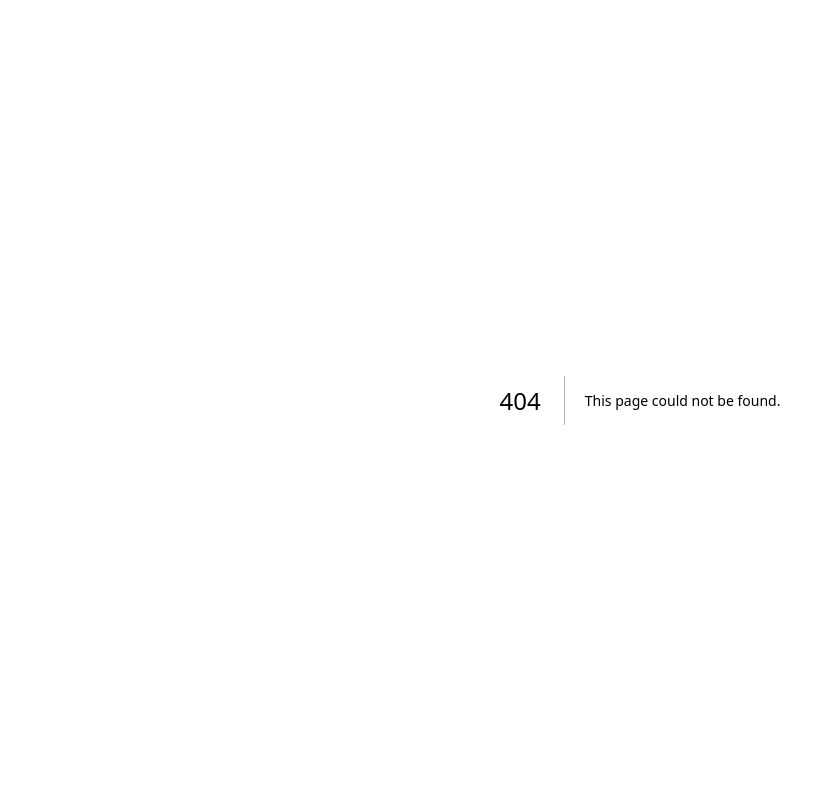
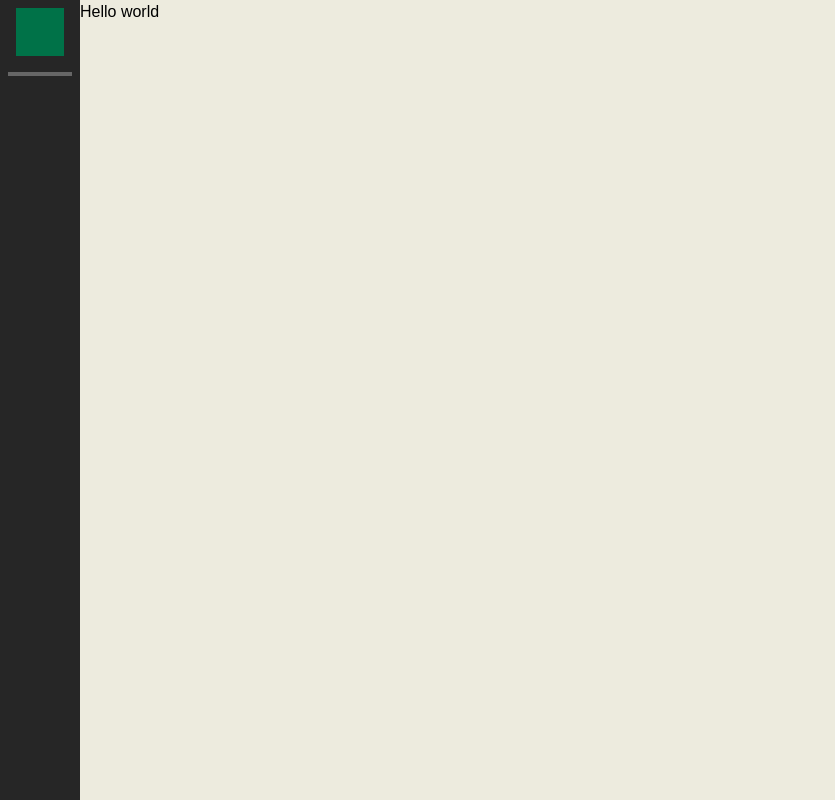
Before and after one commit to Powerboy2015/boer-bert-registratiesysteem, a Next.js app in the folder next.js/: page /admin/reserveringen in a window 1280 px wide. Before the commit this address had no page. Shown: the whole page, without its empty margins (0-835 px from the left). Built offline with nearby package versions, Linux system fonts and the light colour scheme.

Commit message:
admin dashboard nav bar

```diff
--- /dev/null
+++ b/next.js/src/app/admin/components/NavbarIcon.tsx
@@ -0,0 +1,14 @@
+import { ReactNode } from "react"
+
+
+interface NavBarIconProps {
+    children: ReactNode
+}
+
+export default function NavBarIcon({children}:NavBarIconProps) {
+    return(
+        <>
+        {children}
+        </>
+    )
+}
--- /dev/null
+++ b/next.js/src/app/admin/components/Separator.tsx
@@ -0,0 +1,7 @@
+export default function Separator() {
+    return(
+        <>
+        <span className="w-full h-1 bg-[#666666]"></span>
+        </>
+    )
+}
--- /dev/null
+++ b/next.js/src/app/admin/components/mobileNavBar.tsx
@@ -0,0 +1,26 @@
+import Separator from "./Separator";
+import { Schedule } from "@mui/icons-material";
+
+export default function MobileNavBar() {
+    return (
+        <div id="navbar" className="w-full md:w-20 md:h-full h-16 bg-[#262626] p-4 md:p-2">
+
+            {/* Mobile banner */}
+            <div id="mobile-banner" className="md:hidden w-full h-full flex justify-between items-center">
+            <span id="randicon" className="h-12 w-9 bg-[#007248]"></span>
+            <p id="page-title" className="text-2xl">Reserveringen</p>
+            <span id="randicon2" className="h-12 w-9 opacity-0"></span>
+            </div>
+
+            {/* Desktop sidebar */}
+            <div id="desktop-sidebar" className="hidden md:flex flex-col gap-4 items-center justify-start w-full h-full">
+                <span id="icon" className="w-12 h-12 bg-[#007248]"></span>
+                <Separator/>
+                <span>
+
+                </span>
+            </div>
+        </div>
+
+    );
+}
--- /dev/null
+++ b/next.js/src/app/admin/layout.tsx
@@ -0,0 +1,19 @@
+import "./whatthefuck.css";
+import MobileNavBar from "./components/mobileNavBar";
+
+export default function RootLayout({
+  children,
+}: Readonly<{
+  children: React.ReactNode;
+}>) {
+  return (
+    <>
+    <div id="content" className="bg-[#EDEBDE] w-full h-full flex flex-col md:flex-row">
+    <MobileNavBar/>
+    <main className="text-black">
+    {children}
+    </main>
+    </div>
+    </>
+  );
+}
--- /dev/null
+++ b/next.js/src/app/admin/reserveringen/page.tsx
@@ -0,0 +1,7 @@
+export default function adminReserveringen() {
+    return(
+    <>
+        <h1>Hello world</h1>
+    </>
+    );
+}
--- /dev/null
+++ b/next.js/src/app/admin/whatthefuck.css
@@ -0,0 +1,4 @@
+body {
+    height: 100dvh;
+    width: 100%;
+}
```
